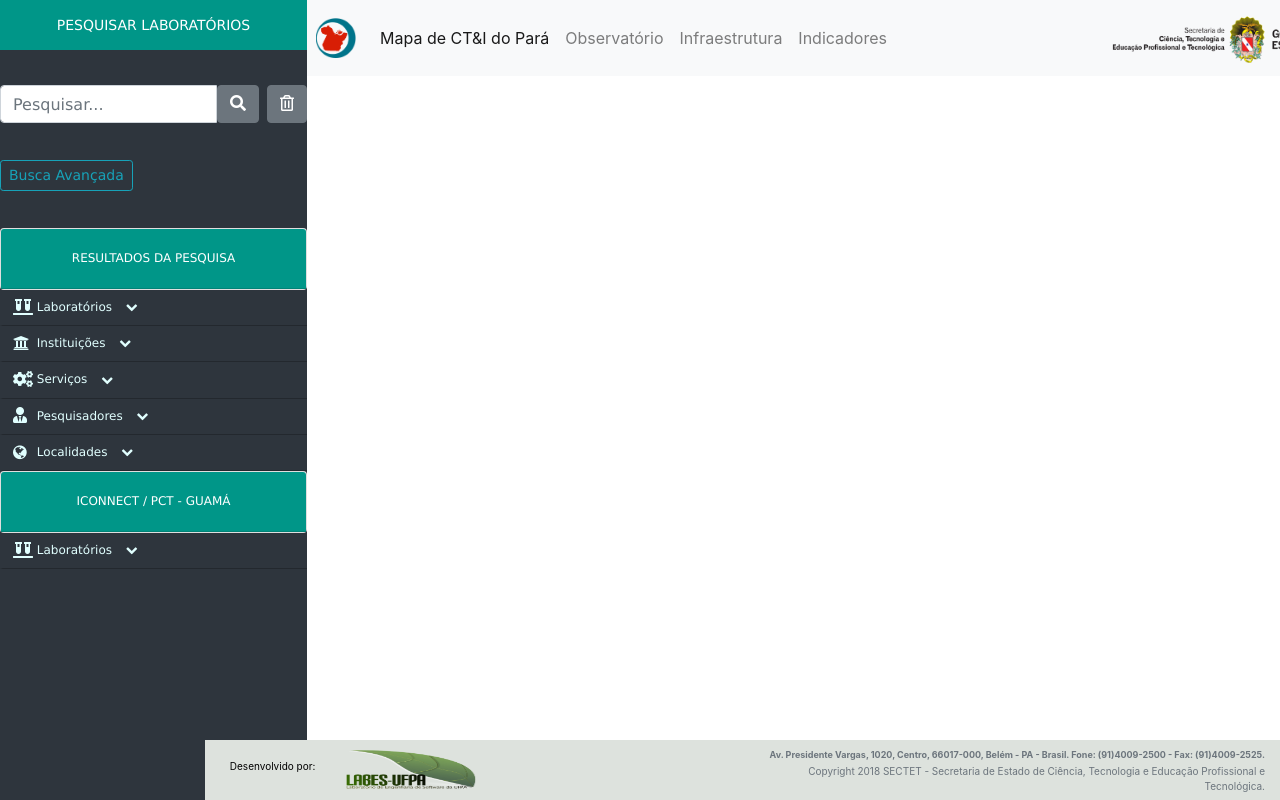
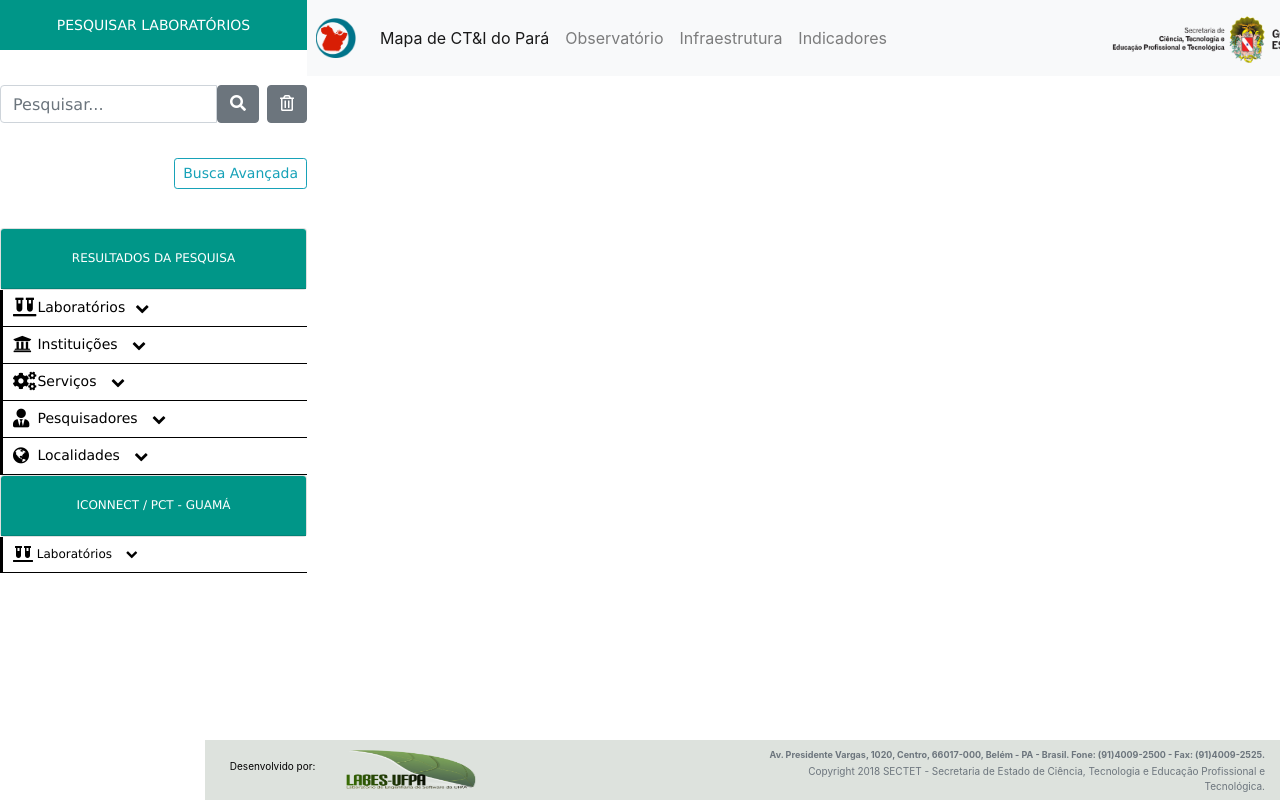
Before and after one commit to barbarakap19/mapa-responsivo, an Angular app: page / in a window 1280 px wide. Shown: the top 800 px of the page. Built offline with nearby package versions, Linux system fonts and the light colour scheme.

Commit message:
mudança de cor dos links

```diff
--- a/src/app/menu-lateral/menu-lateral.component.css
+++ b/src/app/menu-lateral/menu-lateral.component.css
@@ -3,7 +3,7 @@
     font-family: verdana;
     font-size: 12px;
     font-weight: 200;
-    background-color: #2e353d;
+    background-color: #fff;
     position: fixed;
     top: 0px;
     width: 307px;
@@ -42,7 +42,7 @@
   .nav-side-menu ul .active,
   .nav-side-menu li .active {
     border-left: 3px solid #d19b3d;
-    background-color: #4f5b69;
+    background-color: #000;
   }
   .nav-side-menu ul .sub-menu li.active,
   .nav-side-menu li .sub-menu li.active {
@@ -54,15 +54,16 @@
   }
   .nav-side-menu ul .sub-menu li,
   .nav-side-menu li .sub-menu li {
-    background-color: #181c20;
+    background-color: #fff;
     border: none;
     line-height: 28px;
-    border-bottom: 1px solid #23282e;
+    border-bottom: 1px solid #000;
     margin-left: 0px;
+    color: #000;
   }
   .nav-side-menu ul .sub-menu li:hover,
   .nav-side-menu li .sub-menu li:hover {
-    background-color: #020203;
+    background-color: #a3aab3;
   }
   .nav-side-menu ul .sub-menu li:before,
   .nav-side-menu li .sub-menu li:before {
@@ -75,12 +76,12 @@
   }
   .nav-side-menu li {
     padding-left: 0px;
-    border-left: 3px solid #2e353d;
-    border-bottom: 1px solid #23282e;
+    border-left: 3px solid #000;
+    border-bottom: 1px solid #000;
   }
   .nav-side-menu li a {
     text-decoration: none;
-    color: #e1ffff;
+    color: #000;
   }
   .nav-side-menu li a i {
     padding-left: 10px;
@@ -89,7 +90,7 @@
   }
   .nav-side-menu li:hover {
     border-left: 3px solid #d19b3d;
-    background-color: #4f5b69;
+    background-color: #a3aab3;
     -webkit-transition: all 1s ease;
     -moz-transition: all 1s ease;
     -o-transition: all 1s ease;
--- a/src/app/menu-lateral/menu-lateral.component.html
+++ b/src/app/menu-lateral/menu-lateral.component.html
@@ -25,8 +25,8 @@
 <br>
 
                          <!-- Button to Open the Modal -->
-                          <button class="info" type="button" class="btn btn-outline-info btn-sm" data-toggle="modal" data-target="#myModal" (click)="mostrarInformacao(m)">
-                              Busca Avançada
+                          <button class="info" type="button" class="btn btn-outline-info btn-sm" data-toggle="modal" data-target="#myModal" style="float: right">
+                            Busca Avançada
                           </button>
 
 
@@ -38,7 +38,7 @@
                     </div>
 
                 <li data-toggle="collapse" data-target="#lab" class="collapsed">
-                  <a href="#"><i class="fas fa-vials fa-lg"></i> Laboratórios <span class="arrow"></span></a>
+                  <a href="#" style="font-size: 14px"><i class="fas fa-vials fa-lg"></i> Laboratórios<span class="arrow"></span></a>
                 </li>
                 <ul class="sub-menu collapse" id="lab">
                   <li>New Service 1</li>
@@ -48,7 +48,7 @@
 
 
                 <li data-toggle="collapse" data-target="#instituicao" class="collapsed">
-                  <a href="#"><i class="fas fa-university fa-lg"></i> Instituições <span class="arrow"></span></a>
+                  <a href="#" style="font-size: 14px"><i class="fas fa-university fa-lg"></i> Instituições <span class="arrow"></span></a>
                 </li>
                 <ul class="sub-menu collapse" id="instituicao">
                   <li>New New 1</li>
@@ -57,7 +57,7 @@
                 </ul>
 
                 <li data-toggle="collapse" data-target="#servico" class="collapsed">
-                    <a href="#"><i class="fas fa-cogs fa-lg"></i> Serviços <span class="arrow"></span></a>
+                    <a href="#" style="font-size: 14px"><i class="fas fa-cogs fa-lg"></i> Serviços <span class="arrow"></span></a>
                   </li>
                   <ul class="sub-menu collapse" id="servico">
                     <li>New New 1</li>
@@ -66,7 +66,7 @@
                   </ul>
 
                   <li data-toggle="collapse" data-target="#pesquisador" class="collapsed">
-                      <a href="#"><i class="fas fa-user-tie fa-lg"></i> Pesquisadores <span class="arrow"></span></a>
+                      <a href="#" style="font-size: 14px"><i class="fas fa-user-tie fa-lg"></i> Pesquisadores <span class="arrow"></span></a>
                     </li>
                     <ul class="sub-menu collapse" id="pesquisador">
                       <li>New New 1</li>
@@ -75,7 +75,7 @@
                     </ul>
 
                     <li data-toggle="collapse" data-target="#localidade" class="collapsed">
-                        <a href="#"><i class="fa fa-globe fa-lg"></i> Localidades <span class="arrow"></span></a>
+                        <a href="#" style="font-size: 14px"><i class="fa fa-globe fa-lg"></i> Localidades <span class="arrow"></span></a>
                       </li>
                       <ul class="sub-menu collapse" id="localidade">
                         <li>New New 1</li>
```
